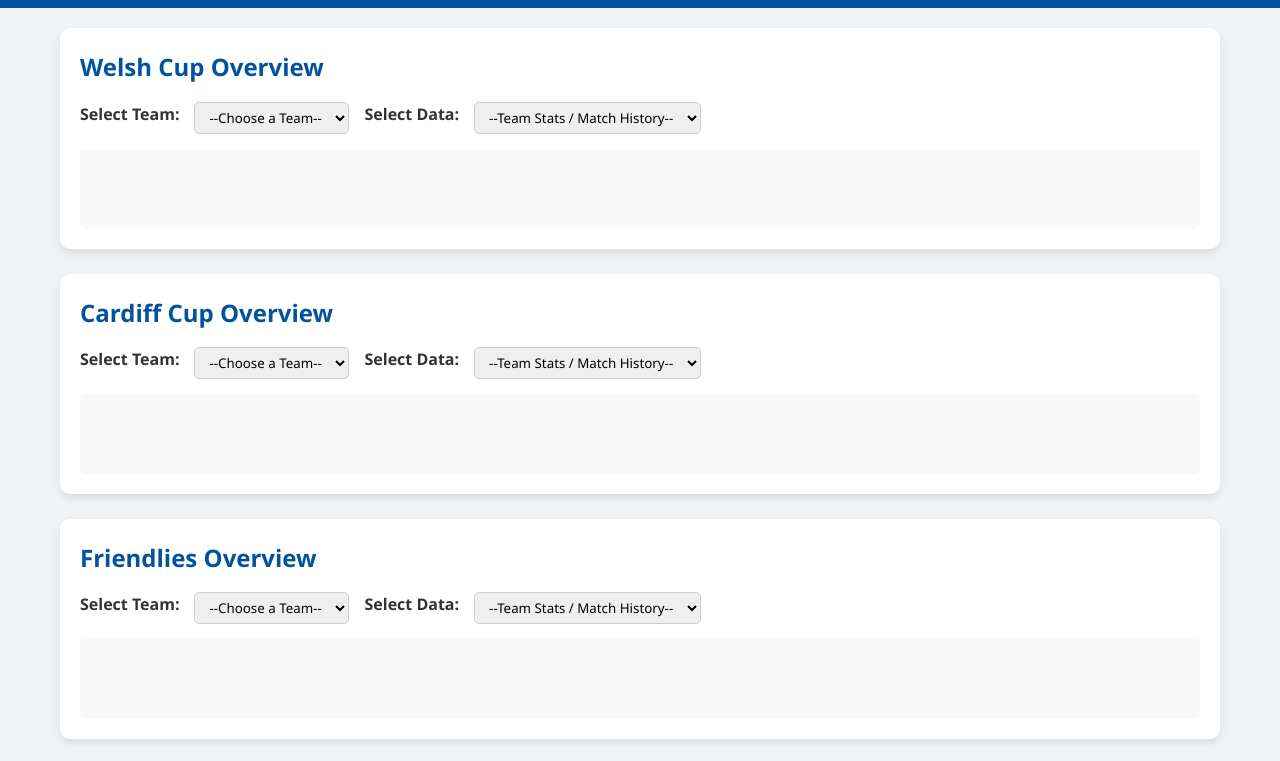
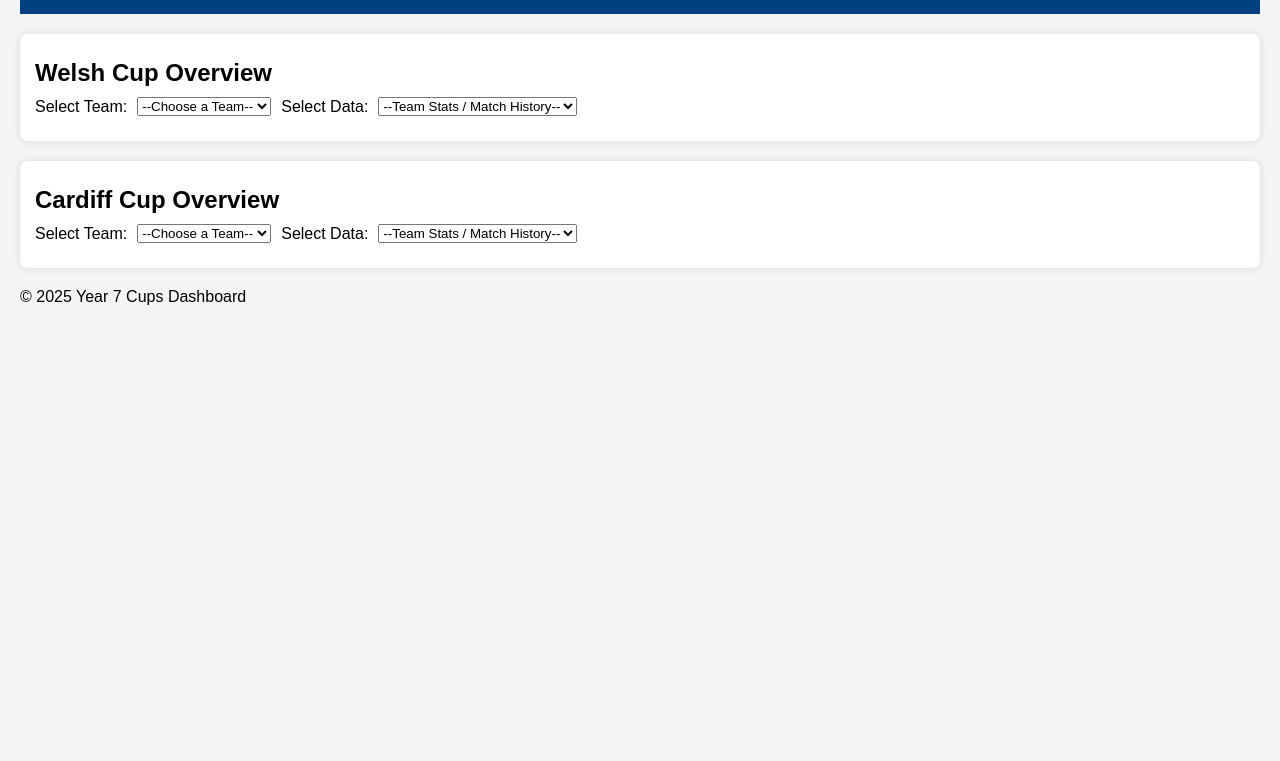
Before and after one commit to Oweekley/year7-football-cups, a plain HTML site: page index.html in a window 1280 px wide. Shown: the part 83-844 px from the top of the page. After the commit the page ends 800 px from the top, so only its background shows below. Drawn offline with Linux system fonts and the light colour scheme.

Commit message:
Update 1

```diff
--- a/index.html
+++ b/index.html
@@ -12,7 +12,6 @@
     </header>
 
     <main>
-        <!-- Welsh Cup Overview -->
         <section class="cup-section" id="welsh-cup">
             <h2>Welsh Cup Overview</h2>
             <div class="selectors">
@@ -26,12 +25,9 @@
                     <option value="">--Team Stats / Match History--</option>
                 </select>
             </div>
-            <div class="dynamic-display" id="welsh-display">
-                <!-- Stats & Match tables will go here dynamically -->
-            </div>
+            <div class="dynamic-display" id="welsh-display"></div>
         </section>
 
-        <!-- Cardiff Cup Overview -->
         <section class="cup-section" id="cardiff-cup">
             <h2>Cardiff Cup Overview</h2>
             <div class="selectors">
@@ -47,39 +43,6 @@
             </div>
             <div class="dynamic-display" id="cardiff-display"></div>
         </section>
-
-        <!-- Friendlies Overview -->
-        <section class="cup-section" id="friendlies">
-            <h2>Friendlies Overview</h2>
-            <div class="selectors">
-                <label for="friendlies-team">Select Team:</label>
-                <select id="friendlies-team">
-                    <option value="">--Choose a Team--</option>
-                </select>
-
-                <label for="friendlies-data">Select Data:</label>
-                <select id="friendlies-data">
-                    <option value="">--Team Stats / Match History--</option>
-                </select>
-            </div>
-            <div class="dynamic-display" id="friendlies-display"></div>
-        </section>
-
-        <!-- Combined Team Stats -->
-        <section class="cup-section" id="combined-stats">
-            <h2>Combined Team Stats</h2>
-            <div class="dynamic-display" id="combined-display">
-                <!-- Table of combined stats -->
-            </div>
-        </section>
-
-        <!-- Cup Brackets -->
-        <section class="cup-section" id="brackets">
-            <h2>Cup Brackets</h2>
-            <div class="dynamic-display" id="brackets-display">
-                <!-- Bracket visualization goes here -->
-            </div>
-        </section>
     </main>
 
     <footer>
--- a/script.js
+++ b/script.js
@@ -1,68 +1,72 @@
-// Load JSON files using fetch
+// Elements
+const welshTeamSelect = document.getElementById('welsh-team');
+const welshDataSelect = document.getElementById('welsh-data');
+const welshDisplay = document.getElementById('welsh-display');
+
+const cardiffTeamSelect = document.getElementById('cardiff-team');
+const cardiffDataSelect = document.getElementById('cardiff-data');
+const cardiffDisplay = document.getElementById('cardiff-display');
+
 let teamsData = [];
 let welshData = {};
 let cardiffData = {};
 
-// Elements
-const teamSelect = document.getElementById('teamSelect'); // e.g., D6
-const dataSelect = document.getElementById('dataSelect'); // e.g., H6
-const displayArea = document.getElementById('displayArea'); // area to show stats
+// Load JSONs
+async function loadData() {
+    teamsData = await fetch('data/teams.json').then(r => r.json()).then(d => d.teams);
+    welshData = await fetch('data/welsh.json').then(r => r.json());
+    cardiffData = await fetch('data/cardiff.json').then(r => r.json());
 
-// Load all JSONs
-async function loadData() {
-    teamsData = await fetch('data/teams.json').then(res => res.json()).then(data => data.teams);
-    welshData = await fetch('data/welsh.json').then(res => res.json());
-    cardiffData = await fetch('data/cardiff.json').then(res => res.json());
-
-    populateTeamDropdown();
-    populateDataDropdown();
+    populateDropdowns();
 }
 
-// Populate team dropdown
-function populateTeamDropdown() {
+function populateDropdowns() {
+    [welshTeamSelect, cardiffTeamSelect].forEach(select => {
         teamsData.forEach(team => {
-        const option = document.createElement('option');
-        option.value = team.name;
-        option.text = team.name;
-        teamSelect.appendChild(option);
+            const opt = document.createElement('option');
+            opt.value = team.name;
+            opt.text = team.name;
+            select.appendChild(opt);
         });
-}
+    });
 
-// Populate data dropdown
-function populateDataDropdown() {
-    const options = ["Team Stats", "Match History"];
-    options.forEach(opt => {
-        const option = document.createElement('option');
-        option.value = opt;
-        option.text = opt;
-        dataSelect.appendChild(option);
+    [welshDataSelect, cardiffDataSelect].forEach(select => {
+        ["Team Stats", "Match History"].forEach(type => {
+            const opt = document.createElement('option');
+            opt.value = type;
+            opt.text = type;
+            select.appendChild(opt);
+        });
     });
 }
 
 // Event listeners
-teamSelect.addEventListener('change', updateDisplay);
-dataSelect.addEventListener('change', updateDisplay);
+welshTeamSelect.addEventListener('change', () => updateDisplay('Welsh'));
+welshDataSelect.addEventListener('change', () => updateDisplay('Welsh'));
+cardiffTeamSelect.addEventListener('change', () => updateDisplay('Cardiff'));
+cardiffDataSelect.addEventListener('change', () => updateDisplay('Cardiff'));
 
-// Update display area
-function updateDisplay() {
+// Display logic
+function updateDisplay(cup) {
+    const teamSelect = cup === 'Welsh' ? welshTeamSelect : cardiffTeamSelect;
+    const dataSelect = cup === 'Welsh' ? welshDataSelect : cardiffDataSelect;
+    const displayArea = cup === 'Welsh' ? welshDisplay : cardiffDisplay;
+    const cupData = cup === 'Welsh' ? welshData : cardiffData;
+
     const teamName = teamSelect.value;
     const dataType = dataSelect.value;
-
     if (!teamName || !dataType) return;
 
-    displayArea.innerHTML = ''; // clear previous display
+    displayArea.innerHTML = '';
 
     const team = teamsData.find(t => t.name === teamName);
     if (!team) return;
 
     if (dataType === "Team Stats") {
-        // Display overall stats
-        const statsHTML = `
+        displayArea.innerHTML = `
             <h3>${team.name} - Stats</h3>
             <table>
-                <tr>
-                    <th>Played</th><th>Wins</th><th>GF</th><th>GA</th><th>GD</th>
-                </tr>
+                <tr><th>Played</th><th>Wins</th><th>GF</th><th>GA</th><th>GD</th></tr>
                 <tr>
                     <td>${team.played}</td>
                     <td>${team.wins}</td>
@@ -73,36 +77,28 @@ function updateDisplay() {
             </table>
             <p>Notes: ${team.notes}</p>
         `;
-        displayArea.innerHTML = statsHTML;
-
     } else if (dataType === "Match History") {
-        // Display matches from Welsh and Cardiff
-        const competitions = ["Welsh", "Cardiff"];
-        competitions.forEach(cup => {
-            const cupData = cup === "Welsh" ? welshData : cardiffData;
         let html = `<h3>${cup} Cup - Match History</h3>`;
         cupData.rounds.forEach(round => {
             html += `<h4>Round ${round.round} (Deadline: ${round.deadline})</h4>`;
-                html += `<table>
-                    <tr><th>Home</th><th>H Score</th><th>A Score</th><th>Away</th><th>Winner</th><th>Date</th></tr>`;
+            html += `<table><tr><th>Home</th><th>H Score</th><th>A Score</th><th>Away</th><th>Winner</th><th>Date</th></tr>`;
             round.games.forEach(game => {
                 if (game.home === teamName || game.away === teamName) {
                     html += `<tr>
                         <td>${game.home}</td>
-                            <td>${game.h_score !== undefined ? game.h_score : ""}</td>
-                            <td>${game.a_score !== undefined ? game.a_score : ""}</td>
+                        <td>${game.h_score ?? ''}</td>
+                        <td>${game.a_score ?? ''}</td>
                         <td>${game.away}</td>
-                            <td>${game.winner !== null ? game.winner : ""}</td>
-                            <td>${game.date !== null ? game.date : ""}</td>
+                        <td>${game.winner ?? ''}</td>
+                        <td>${game.date ?? ''}</td>
                     </tr>`;
                 }
             });
             html += `</table>`;
         });
-            displayArea.innerHTML += html;
-        });
+        displayArea.innerHTML = html;
     }
 }
 
-// Initialize
+// Init
 loadData();
--- a/style.css
+++ b/style.css
@@ -1,75 +1,49 @@
-/* Basic Reset */
-* {
+body {
+    font-family: Arial, sans-serif;
     margin: 0;
-    padding: 0;
-    box-sizing: border-box;
-    font-family: 'Segoe UI', Tahoma, Geneva, Verdana, sans-serif;
-}
-
-body {
-    background-color: #f0f4f7;
-    color: #333;
-    line-height: 1.6;
+    padding: 0 20px;
+    background: #f4f4f4;
 }
 
 header {
-    background-color: #00539C;
-    color: #fff;
+    background: #004080;
+    color: white;
     padding: 20px 0;
     text-align: center;
 }
 
-header h1 {
-    font-size: 2rem;
-}
-
-main {
-    max-width: 1200px;
-    margin: 20px auto;
-    padding: 0 20px;
+h1, h2, h3 {
+    margin: 10px 0;
 }
 
 .cup-section {
-    background-color: #fff;
-    padding: 20px;
-    margin-bottom: 25px;
-    border-radius: 10px;
-    box-shadow: 0 4px 8px rgba(0,0,0,0.1);
-}
-
-.cup-section h2 {
-    color: #00539C;
-    margin-bottom: 15px;
+    background: white;
+    padding: 15px;
+    margin: 20px 0;
+    border-radius: 8px;
+    box-shadow: 0 0 8px rgba(0,0,0,0.1);
 }
 
 .selectors {
     display: flex;
-    flex-wrap: wrap;
-    gap: 15px;
-    margin-bottom: 15px;
+    gap: 10px;
+    align-items: center;
+    margin-bottom: 10px;
 }
 
-.selectors label {
-    font-weight: bold;
+.dynamic-display table {
+    width: 100%;
+    border-collapse: collapse;
+    margin-bottom: 10px;
 }
 
-.selectors select {
-    padding: 5px 10px;
-    border-radius: 5px;
+.dynamic-display th, .dynamic-display td {
     border: 1px solid #ccc;
+    padding: 5px;
+    text-align: center;
 }
 
-.dynamic-display {
-    background-color: #f9f9f9;
-    padding: 15px;
-    border-radius: 5px;
-    min-height: 80px;
+.dynamic-display th {
+    background-color: #004080;
+    color: white;
 }
-
-footer {
-    text-align: center;
-    padding: 15px;
-    background-color: #00539C;
-    color: #fff;
-    margin-top: 30px;
-}/* CSS Document */
```
Lines whose indentation alone changed are shown as unchanged.
